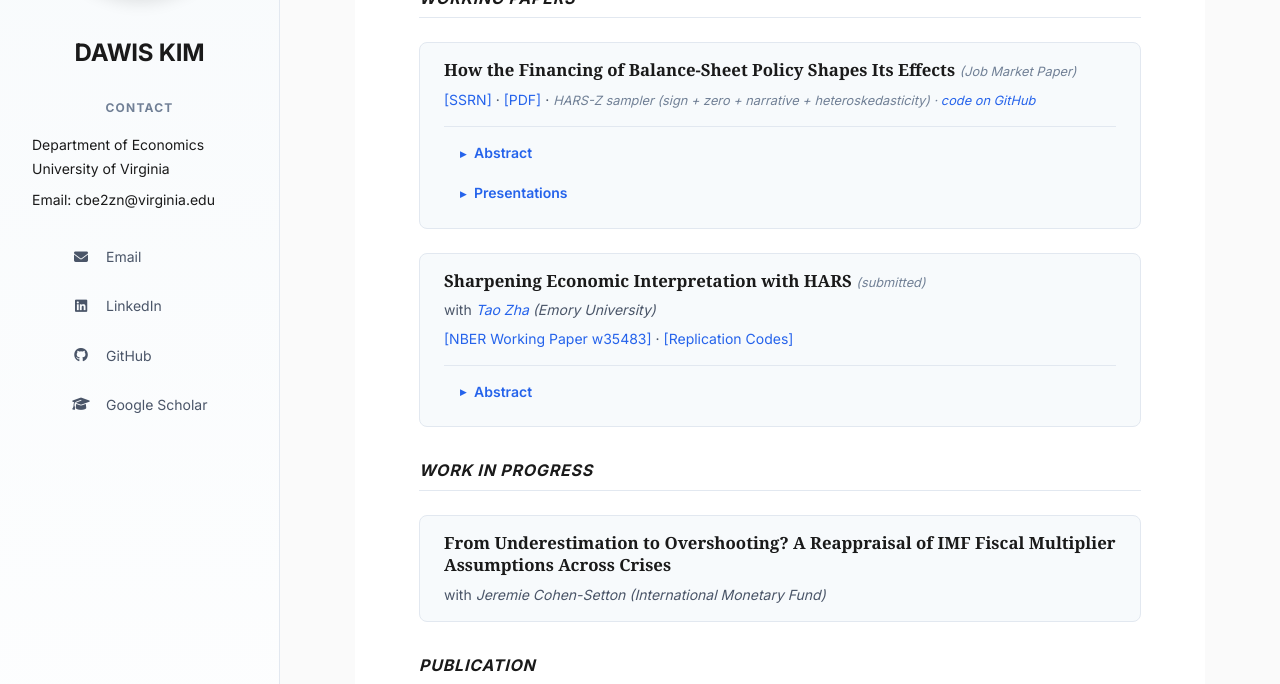
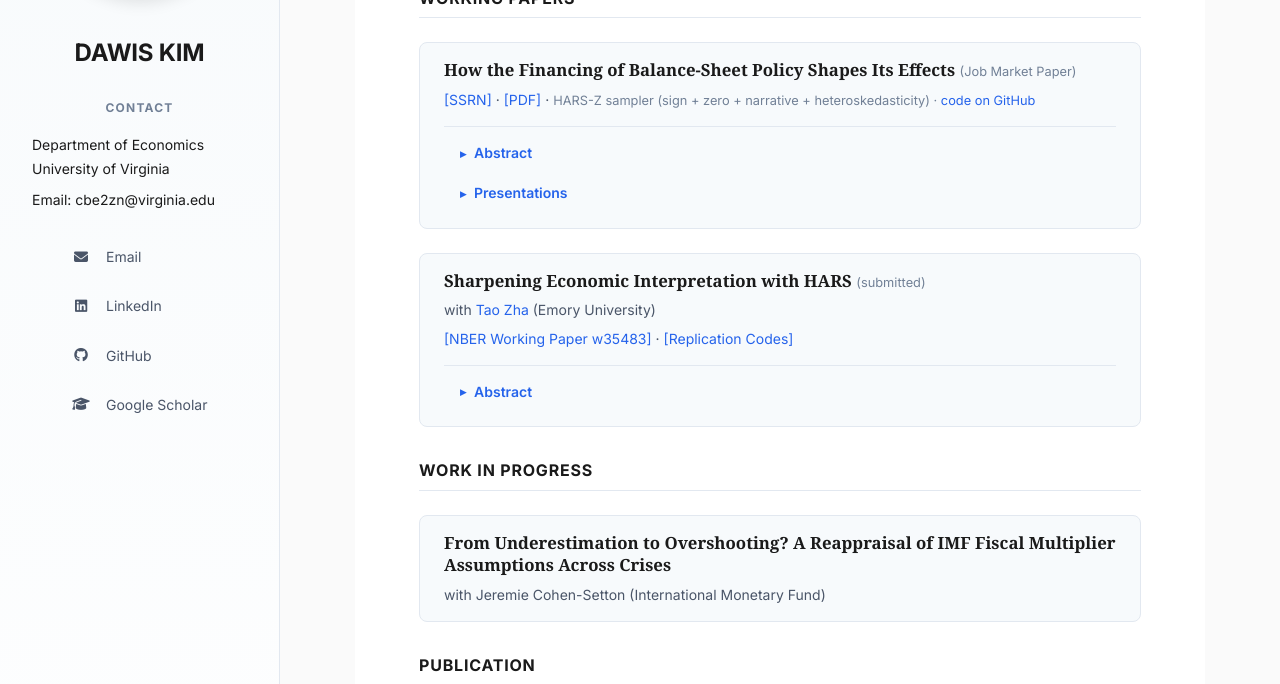
Before and after one commit to davidkim5707/website, a Jekyll site: the page built from index.md, in a window 1280 px wide and 1400 px high, scrolled down 581 px, cut to the strip 268-952 px from the top of the window. Built offline with Jekyll 4.4.1, drawn with Linux system fonts in a browser that asks for light colours; some web fonts are replaced.

Commit message:
Set every italic on the homepage upright
Section subheadings, coauthor names, the journal title, the paper status
labels, and the code note are no longer italic.

Co-Authored-By: Claude Fable 5.1 <noreply@anthropic.com>

```diff
--- a/assets/css/style.css
+++ b/assets/css/style.css
@@ -331,7 +331,7 @@ strong {
 }
 
 em {
-    font-style: italic;
+    font-style: normal;
 }
 
 /* ===========================
@@ -436,7 +436,7 @@ span.paper-status {
     font-family: var(--font-sans);
     font-size: 0.8rem;
     font-weight: 400;
-    font-style: italic;
+    font-style: normal;
     color: var(--color-text-tertiary);
     white-space: nowrap;
 }
@@ -474,7 +474,7 @@ dd:last-child {
 span.code-note {
     color: var(--color-text-tertiary);
     font-size: 0.8rem;
-    font-style: italic;
+    font-style: normal;
 }
 
 /* Status Badges - removed for professional appearance */
--- a/index.md
+++ b/index.md
@@ -37,7 +37,7 @@ I am on the 2026–2027 job market. You can find my CV [here]({{ site.baseurl }}
   <span style="font-size: 0.8rem; font-weight: 400; font-family: var(--font-sans); color: #666; letter-spacing: 0; text-transform: none;">* scheduled presentation &middot; &dagger; accepted, declined</span>
 </h1>
 
-## _WORKING PAPERS_
+## WORKING PAPERS
 
 <dl>
   <dt>How the Financing of Balance-Sheet Policy Shapes Its Effects <span class="paper-status">(Job Market Paper)</span></dt>
@@ -65,7 +65,7 @@ I am on the 2026–2027 job market. You can find my CV [here]({{ site.baseurl }}
 
 <dl>
   <dt><a href="https://www.nber.org/system/files/working_papers/w35483/w35483.pdf">Sharpening Economic Interpretation with HARS</a> <span class="paper-status">(submitted)</span></dt>
-  <dd>with <em><a href="http://www.tzha.net/" target="_blank">Tao Zha</a> (Emory University)</em></dd>
+  <dd>with <a href="http://www.tzha.net/" target="_blank">Tao Zha</a> (Emory University)</dd>
   <dd><a href="https://www.nber.org/papers/w35483">[NBER Working Paper w35483]</a> &middot; <a href="https://github.com/davidkim5707/svar-hetero-toolkit/tree/main/replications/kim_zha2026_hars">[Replication Codes]</a></dd>
   <dd class="abstract-toggle">
     <details>
@@ -75,19 +75,19 @@ I am on the 2026–2027 job market. You can find my CV [here]({{ site.baseurl }}
   </dd>
 </dl>
 
-## _WORK IN PROGRESS_
+## WORK IN PROGRESS
 
 <dl>
   <dt>From Underestimation to Overshooting? A Reappraisal of IMF Fiscal Multiplier Assumptions Across Crises</dt>
-  <dd>with <em>Jeremie Cohen-Setton (International Monetary Fund)</em></dd>
+  <dd>with Jeremie Cohen-Setton (International Monetary Fund)</dd>
 </dl>
 
-## _PUBLICATION_
+## PUBLICATION
 
 <dl>
   <dt><a href="https://www.tandfonline.com/doi/full/10.1080/1226508X.2021.1875868">The Macroeconomic Consequences of Stimulating Offline Consumption during COVID-19</a></dt>
   <dd>with <a href="https://sites.google.com/view/myungkyushim/home" target="_blank">Myunkyu Shim</a> (Yonsei University) and Minseung Kim</dd>
-  <dd><strong><em>Global Economic Review</em></strong>, March 2021</dd>
+  <dd><strong>Global Economic Review</strong>, March 2021</dd>
 </dl>
 
 # REPLICATION EXERCISES
```
